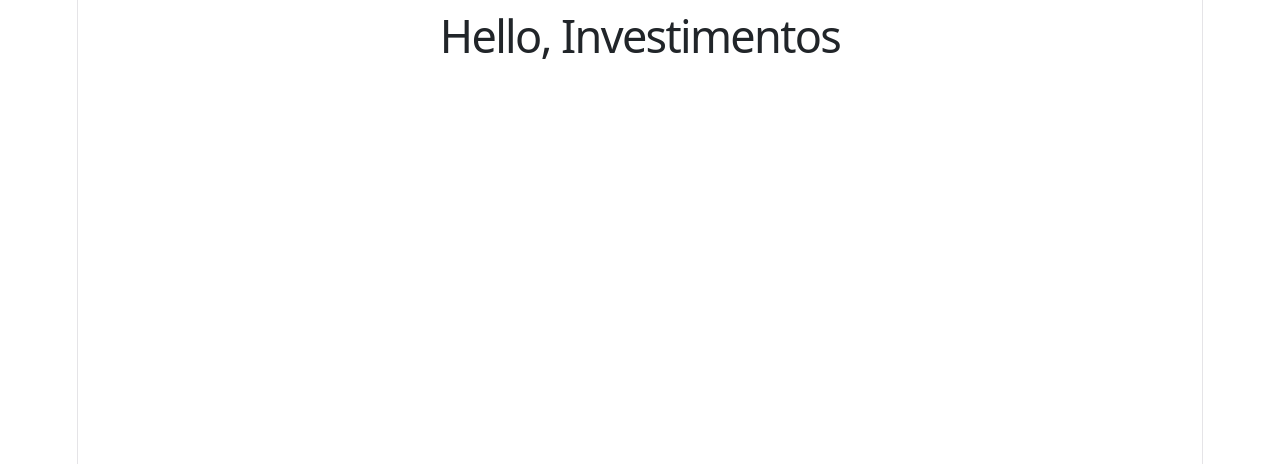
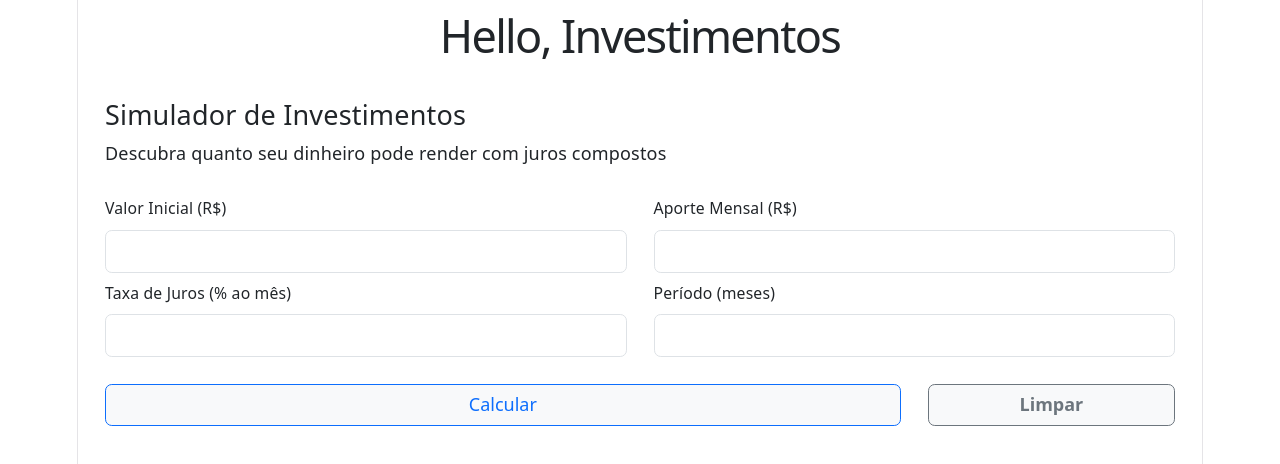
Before and after one commit to murilomhc/p1-pdm, a React (Vite) app: page / in a window 1280 px wide. Shown: the top 464 px of the page. Built offline with nearby package versions, Linux system fonts and the light colour scheme.

Commit message:
feat(p1): adiciona componente CapturaDados

```diff
--- a/src/App.jsx
+++ b/src/App.jsx
@@ -1,6 +1,6 @@
-import './App.css'
 import 'bootstrap/dist/css/bootstrap.min.css';
 import 'bootstrap/dist/js/bootstrap.bundle.min.js';
+import CapturaDados from './CapturaDados.jsx'
 
 function App() {
 
@@ -15,6 +15,8 @@ function App() {
         <div className="row m-2">
         </div>
       </div>
+
+      <CapturaDados />
     </div>
   )
 }
--- /dev/null
+++ b/src/CapturaDados.jsx
@@ -0,0 +1,41 @@
+import 'bootstrap/dist/css/bootstrap.min.css';
+import 'bootstrap/dist/js/bootstrap.bundle.min.js';
+
+function CapturaDados() {
+    return (
+        <div className="container d-flex flex-column gap-4 text-start justify-content-start">
+            <div className="row">
+                <h4 className="">Simulador de Investimentos</h4>
+                <p className="mt-0.5 mb-0">Descubra quanto seu dinheiro pode render com juros compostos</p>
+            </div>
+            <div className="row">
+                <div className="col-6">
+                    <label className="form-label small">Valor Inicial (R$)</label>
+                    <input name="valor-inicial" className="form-control" type="text"></input>
+
+                    <label className="form-label mt-2 small">Taxa de Juros (% ao mês)</label>
+                    <input name="taxa-de-juros" className="form-control" type="text"></input>
+                </div>
+
+                <div className="col-6">
+                    <label className="form-label small">Aporte Mensal (R$)</label>
+                    <input name="aporte-mensal" className="form-control" type="text"></input>
+
+                    <label className="form-label mt-2 small">Período (meses)</label>
+                    <input name="periodo" className="form-control" type="text"></input>
+                </div>
+
+            </div>
+            <div className="row">
+                <div className="col-9">
+                    <button className="btn btn-light btn-outline-primary w-100">Calcular</button>
+                </div>
+                <div className="col-3">
+                    <button className="btn btn-light btn-outline-secondary fw-semibold w-100">Limpar</button>
+                </div>
+            </div>
+        </div>
+    )
+}
+
+export default CapturaDados
```
